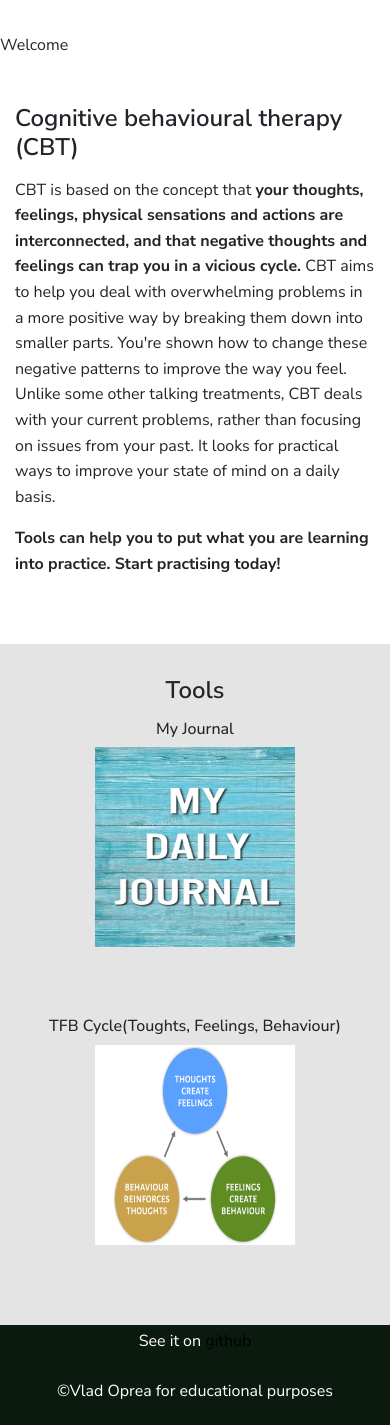
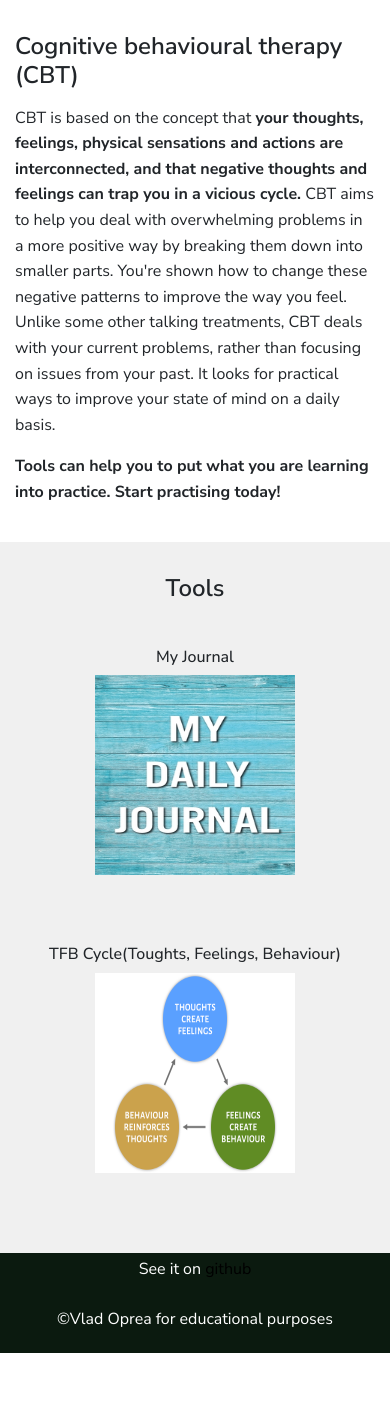
Before and after one commit to vladoprea/anxiety-treatment, a Flask app: page /dashboard in a window 390 px wide. Shown: the part 56-1481 px from the top of the page. After the commit the page ends 1409 px from the top, so only its background shows below. Run offline with Flask 2, Linux system fonts and the light colour scheme; some libraries are stand-ins or nearby versions.

Commit message:
Add stylecto dashboard

```diff
--- a/static/css/style.css
+++ b/static/css/style.css
@@ -73,12 +73,6 @@ main {
     height:200px;
 }
 
-.tools-custom {
-    background-color:#e4e4e4;
-    margin-top:50px;
-    padding-bottom: 80px;
-}
-
 
 /*   Cardboards with articles   */
 .cardboards {
@@ -116,6 +110,25 @@ main {
     margin-top: 1.5rem;
 }
 
+.tools-custom {
+    background-color: #f0f0f0;
+    margin-top: 20px;
+    padding-bottom:80px;
+}
+
+.dashboard {
+    width: 50%;
+}
+
+.tools {
+    margin-bottom:30px;
+ }
+
+ .sym-treat {
+    margin-top:50px;
+    margin-bottom: 80px;
+    width: 50%;
+}
 
 
 /*   Headings   */
@@ -158,11 +171,6 @@ p {
     margin-bottom: 30px;
 }
 
-.sym-treat {
-    margin-top:50px;
-    margin-bottom: 80px;
-    width: 50%;
-}
 
 /*    Forms    */
 .form-custom {
@@ -208,10 +216,6 @@ a {
     text-decoration: none;
 }
 
-.read-more {
-    color:#000;
-}
-
 
 /*    Footer    */
 .footer {
@@ -235,17 +239,14 @@ a {
     .sym-treat {
         width: 60%;
     }
+    .dashboard {
+        width: 60%;
+    }
 }
 
 @media (max-width: 768px) {
-    .treatment-card {
-        margin-top: 70px;
-    }
     .form-custom {
         width: 60%;
-    }
-    .tfb-custom {
-        margin-top: 70px;
     }
     .tools-box {
         width: 100%;
@@ -253,6 +254,18 @@ a {
     .sym-treat {
         width: 70%;
         margin-top: 0px;
+    }
+    .dashboard {
+        width: 70%;
+    }
+}
+
+@media (max-width: 767px) {
+    .tfb-custom {
+        margin-top: 70px;
+    }
+    .treatment-card {
+        margin-top: 70px;
     }
 }
 
@@ -272,6 +285,9 @@ a {
         width: 100%;
         margin-top: 0px;
     }
+    .dashboard {
+        width: 100%;
+    }
 }
 
 @media (max-width:359px) {
--- a/templates/dashboard.html
+++ b/templates/dashboard.html
@@ -1,9 +1,9 @@
 {% extends 'layout.html' %}
 
 {% block body %}
-<h5><small> Welcome {{session.username}}</small></h5>
 <main>
-    <div class="container">
+    <section>
+    <div class="container dashboard">
         <div class="row">
             <div class="col">
                 <h4>Cognitive behavioural therapy (CBT) </h4>
@@ -21,8 +21,10 @@
             </div>
         </div>
     </div>
-    <div class="container-fluid tools-custom">
-        <div class="row">
+</section>
+<section class="tools-custom">
+    <div class="container-fluid dashboard">
+        <div class="row tools">
             <div class="col text-center">
                 <h4>Tools</h4>
             </div>
@@ -38,5 +40,6 @@
             </div>
         </div>
     </div>
+</section>
 </main>
 {% endblock %}
```
